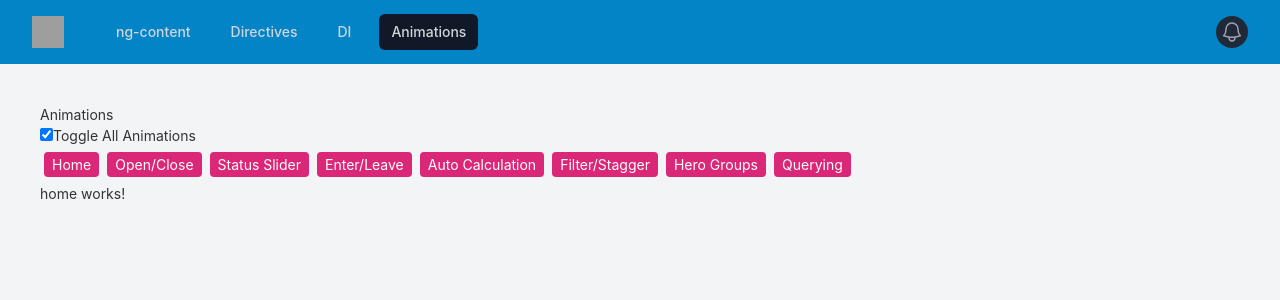
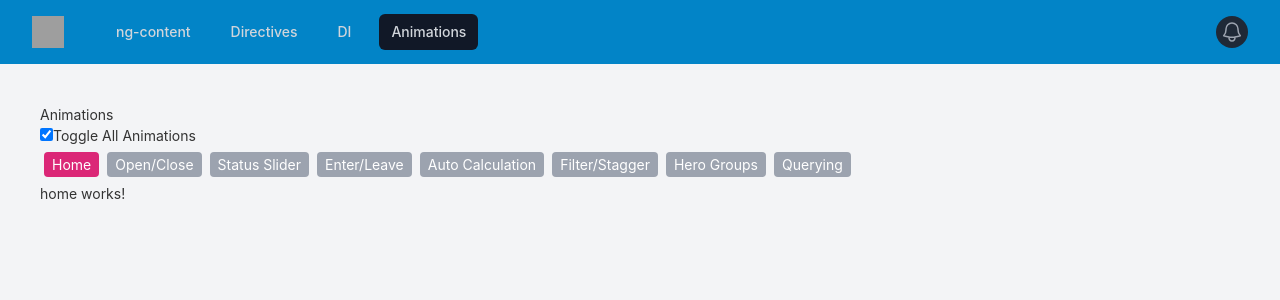
Before and after one commit to Javibleu/angular-ngcontent, an Angular app: page /animations/home in a window 1280 px wide. Shown: the top 300 px of the page. Built offline with nearby package versions, Linux system fonts and the light colour scheme; grey boxes are pictures that could not be loaded.

Commit message:
animations styles

```diff
--- a/src/app/animations/animation-files/animations.ts
+++ b/src/app/animations/animation-files/animations.ts
@@ -1,6 +1,5 @@
 import {
-  animation, trigger, animateChild, group,
-  transition, animate, style, query
+  animation, trigger, animateChild, group, transition, animate, style, query
 } from '@angular/animations';
 
 export const transitionAnimation = animation([
--- a/src/app/animations/animations-routing.module.ts
+++ b/src/app/animations/animations-routing.module.ts
@@ -15,6 +15,7 @@ const routes: Routes = [
   {
     path: '', component: AnimationsComponent,
     children: [
+      { path: '', pathMatch: 'full', redirectTo: 'home'},
       { path: 'home', component: HomeComponent },
       { path: 'open-close', component: OpenCloseComponent },
       { path: 'status', component: StatusSliderComponent },
--- a/src/index.html
+++ b/src/index.html
@@ -6,8 +6,6 @@
   <base href="/">
   <meta name="viewport" content="width=device-width, initial-scale=1">
   <link rel="icon" type="image/x-icon" href="favicon.ico">
-  <!-- <link rel="stylesheet" href="https://cdn.jsdelivr.net/npm/bootstrap@4.6.2/dist/css/bootstrap.min.css" integrity="sha384-xOolHFLEh07PJGoPkLv1IbcEPTNtaed2xpHsD9ESMhqIYd0nLMwNLD69Npy4HI+N" crossorigin="anonymous"> -->
-
 </head>
 <body class="h-full">
   <app-root></app-root>
--- a/src/styles.scss
+++ b/src/styles.scss
@@ -7,13 +7,17 @@
 }
 @tailwind components;
 @layer components{
+    /** General **/
     .anchor{
         @apply text-gray-300 hover:bg-gray-700 hover:text-white rounded-md px-3 py-2 text-sm font-medium transition-colors
     }
     .link{
-        @apply bg-pink-600 text-white py-1 px-2 m-1 rounded
+        @apply bg-gray-400 text-white py-1 px-2 m-1 rounded
     }
-
+    .link.active{
+        @apply bg-pink-600
+    }
+    /** Animations **/
     .heroes{
         @apply mt-4 p-0 w-60
     }
```
